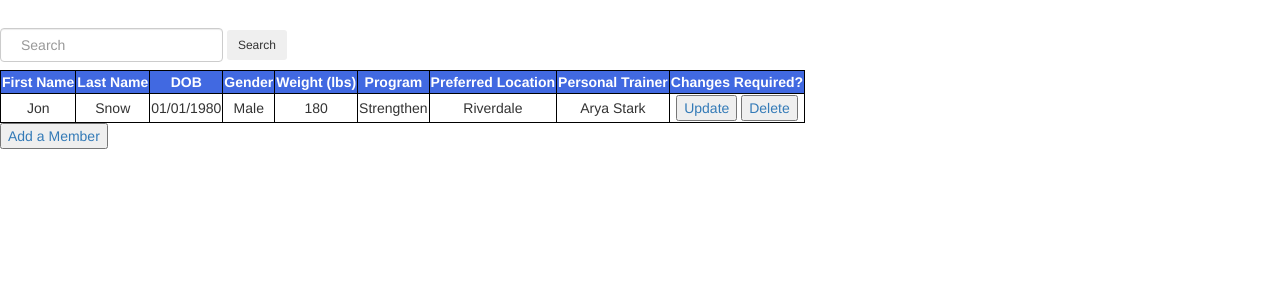
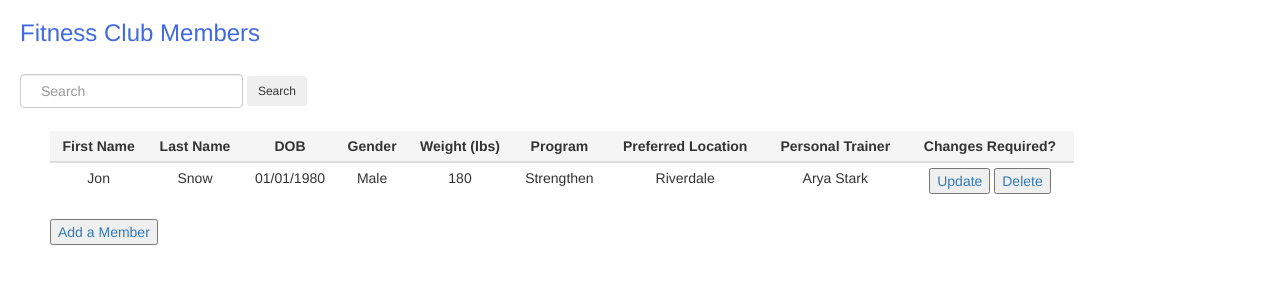
Before and after one commit to mittalj/cs340_databases_project, a Python web app: template templates/members.html in a window 1280 px wide. Shown: the part 52-352 px from the top of the page. Run offline with Jinja, Linux system fonts and the light colour scheme; the template is opened without the code that fills it, so the values that code supplies are empty; some libraries are stand-ins or nearby versions.

Commit message:
Updated table design using bootstrap, update headers on each page, and modify spacing of elements.

```diff
--- a/static/styles/style.css
+++ b/static/stylesheets/style.css
@@ -81,8 +81,15 @@ input[type=submit]:hover {
   justify-content:center;
 }
 
+h2 {
+  margin-left:20px;
+  margin-bottom:20px;
+  color: #4169E1;
+  font-size:24px;
+}
+
 h3 {
-	font-size:30px;
+	font-size:20px;
 	color: #4169E1;
 }
 
@@ -90,13 +97,44 @@ h4 {
 	font-size:40px;
 }
 
-table, th, td {
-  border: 1px solid black;
+table {
+  margin-left:50px;
+}
+
+th, td {
   padding: 1px;
   text-align: center;
 }
 
 th {
-  background-color: #4169E1;
-  color: white;
+  background-color:#F5F5F5;
 }
+
+.addButton {
+  margin-left:50px;
+}
+
+.form-inline {
+  margin-left:20px;
+  margin-bottom:15px;
+}
+
+.formdiv {
+  margin-left:20px;
+}
+
+.qual-table {
+  width: 40%;
+}
+
+.program-table {
+  width: 10%;
+}
+
+.trainer-table {
+  width: 70%;
+}
+
+.location-table, .member-table{
+  width: 80%;
+}
--- a/templates/base.html
+++ b/templates/base.html
@@ -4,13 +4,13 @@
     <title>Greatlife Fitness Clubs</title>
     <meta charset="utf-8">
     <meta name="viewport" content="width=device-width, initial-scale=1">
-    <link rel="stylesheet" href="https://maxcdn.bootstrapcdn.com/bootstrap/3.4.0/css/bootstrap.min.css"></link>
-    <link rel="stylesheet" href="{{ url_for('static',filename='styles/style.css') }}" type="text/css"></link>
-    <script src="https://ajax.googleapis.com/ajax/libs/jquery/3.4.1/jquery.min.js"></script>
-    <script src="https://maxcdn.bootstrapcdn.com/bootstrap/3.4.0/js/bootstrap.min.js"></script>
-    <script src="//code.jquery.com/jquery.min.js"></script>
+    <link rel="stylesheet" href="https://maxcdn.bootstrapcdn.com/bootstrap/3.4.1/css/bootstrap.min.css"></link>
+    <link rel="stylesheet" href= "{{ url_for('static', filename='stylesheets/style.css') }}" type="text/css"></link>
     <link href="https://fonts.googleapis.com/css2?family=Roboto+Condensed:ital,wght@1,700&display=swap" rel="stylesheet">
+    <script src="https://ajax.googleapis.com/ajax/libs/jquery/3.5.1/jquery.min.js"></script>
+    <script src="https://maxcdn.bootstrapcdn.com/bootstrap/3.4.1/js/bootstrap.min.js"></script>
   </head>
+
   <body>
     <!--Navigation bar-->
     <nav class="navbar navbar-default">
--- a/templates/locations.html
+++ b/templates/locations.html
@@ -3,7 +3,8 @@
 {% extends "base.html" %}
 {% block content %}
 
-<table>
+<h2>Fitness Club Locations</h2>
+<table class="table table-hover table-condensed location-table">
   <thead>
   <tr>
    <th>Branch Name</th>
@@ -29,6 +30,6 @@
   </tbody>
 </table>
 
-<a href="{{url_for('addLocation')}}"><button>Add a Location</button></a>
+<a class="addButton" href="{{url_for('addLocation')}}"><button>Add a Location</button></a>
 
 {% endblock %}
--- a/templates/members.html
+++ b/templates/members.html
@@ -3,14 +3,14 @@
 {% extends "base.html" %}
 {% block content %}
 
-
+<h2>Fitness Club Members</h2>
 	 <!-- Search form -->
 <form class="form-inline mr-auto">
   <input class="form-control mr-sm-2" type="text" placeholder="Search" aria-label="Search">
   <button class="btn btn-unique btn-rounded btn-sm my-0" type="submit">Search</button>
 </form>
 
-   <table>
+   <table class="table table-hover table-condensed member-table">
    	<thead>
    	<tr>
    		<th>First Name</th>
@@ -42,6 +42,6 @@
 
    </table>
 
-<a href="{{url_for('addMember')}}"><button>Add a Member</button></a>
+<a class="addButton" href="{{url_for('addMember')}}"><button>Add a Member</button></a>
 
 {% endblock %}
--- a/templates/programs.html
+++ b/templates/programs.html
@@ -3,7 +3,8 @@
 {% extends "base.html" %}
 {% block content %}
 
-<table>
+<h2>Specialized Fitness Programs</h2>
+<table class="table table-hover table-condensed program-table">
    	<thead>
    	<tr>
 		<th>Program Name</th>
@@ -18,6 +19,6 @@
    </tbody>
    </table>
 
- 	<a href="{{url_for('addProgram')}}"><button>Add Program</button></a>
+ 	<a class="addButton" href="{{url_for('addProgram')}}"><button>Add Program</button></a>
 
 {% endblock %}
--- a/templates/trainers.html
+++ b/templates/trainers.html
@@ -3,7 +3,8 @@
 {% extends "base.html" %}
 {% block content %}
 
-<table>
+<h2>Personal Trainers</h2>
+<table class="table table-hover table-condensed trainer-table">
 <thead>
 <tr>
   <th>First Name</th>
@@ -35,7 +36,7 @@
 
 </table>
 
-<a href="{{url_for('addTrainer')}}"><button>Add a Trainer</button></a>
+<a class="addButton" href="{{url_for('addTrainer')}}"><button>Add a Trainer</button></a>
 
 
 {% endblock %}
```
Also changed, not shown: templates/qualifications.html (+4 -3 lines), webapp.py (deleted, +0 -71 lines).
